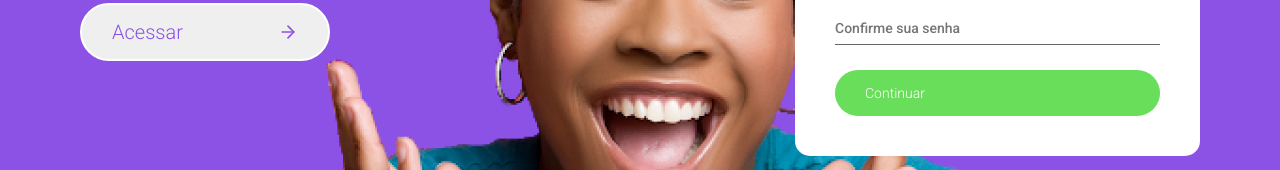
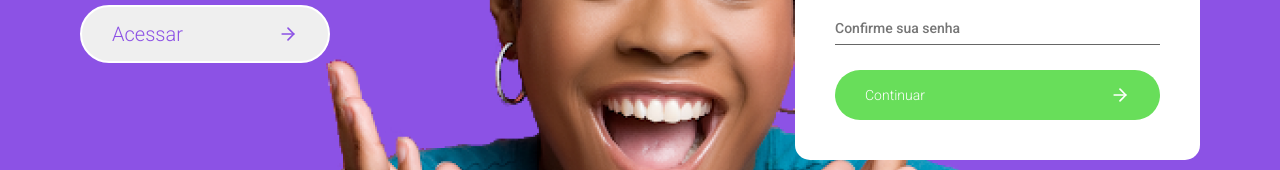
Before and after one commit to CodeForChange-Accenture/accenture-final-project, a React (Create React App) app: page / in a window 1280 px wide. Shown: the part 411-581 px from the top of the page. Built offline with nearby package versions, Linux system fonts and the light colour scheme; the HTML template or start-up script is replaced by a standard one.

Commit message:
Add cpf mask on homepage

```diff
--- a/package.json
+++ b/package.json
@@ -15,6 +15,7 @@
     "react": "^17.0.1",
     "react-dom": "^17.0.1",
     "react-icons": "^4.2.0",
+    "react-input-mask": "^3.0.0-alpha.2",
     "react-redux": "^7.2.2",
     "react-router-dom": "^5.2.0",
     "react-scripts": "4.0.2",
@@ -51,6 +52,7 @@
   "devDependencies": {
     "@types/axios": "^0.14.0",
     "@types/jwt-decode": "^3.1.0",
+    "@types/react-input-mask": "^3.0.0",
     "@types/react-redux": "^7.1.16",
     "@types/react-router-dom": "^5.1.7",
     "@types/redux": "^3.6.0",
--- a/src/pages/home/index.tsx
+++ b/src/pages/home/index.tsx
@@ -1,9 +1,10 @@
 import React, { useState, FormEvent } from "react";
 import { Link, useHistory } from "react-router-dom";
+import InputMask from "react-input-mask";
+import { FiArrowRight } from "react-icons/fi";
+
 import { HomePage } from "./style";
 import Logo from "../../img/logo.png";
-
-import { FiArrowRight } from "react-icons/fi";
 
 import api from "../../services/api";
 import SectionB from "./sectionB";
@@ -69,10 +70,10 @@ const Home: React.FC = () => {
               <h4>Peça sua conta e cartão de crédito Gama Bank</h4>
             </div>
             <form onSubmit={createAccount}>
-              <input
-                type="text"
+              <InputMask
+                mask="999.999.999-99"
+                onChange={(e) => setCpf(e.target.value)}
                 value={cpf}
-                onChange={(e) => setCpf(e.target.value)}
                 placeholder="Digite seu CPF"
               />
               <input
@@ -99,7 +100,9 @@ const Home: React.FC = () => {
                 onChange={(e) => setConfirmPass(e.target.value)}
                 placeholder="Confirme sua senha"
               />
-              <button type="submit">Continuar</button>
+              <button type="submit">
+                Continuar <FiArrowRight size={20} />
+              </button>
             </form>
           </div>
         </div>
```
Also changed, not shown: 1 other file (tests, documents, lock files or other folders).
